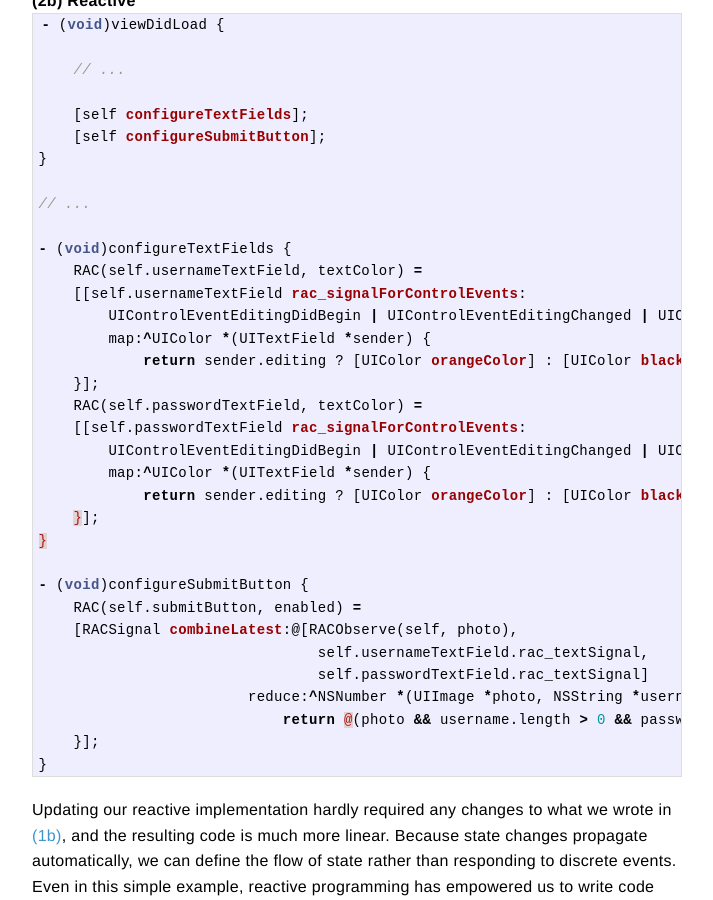
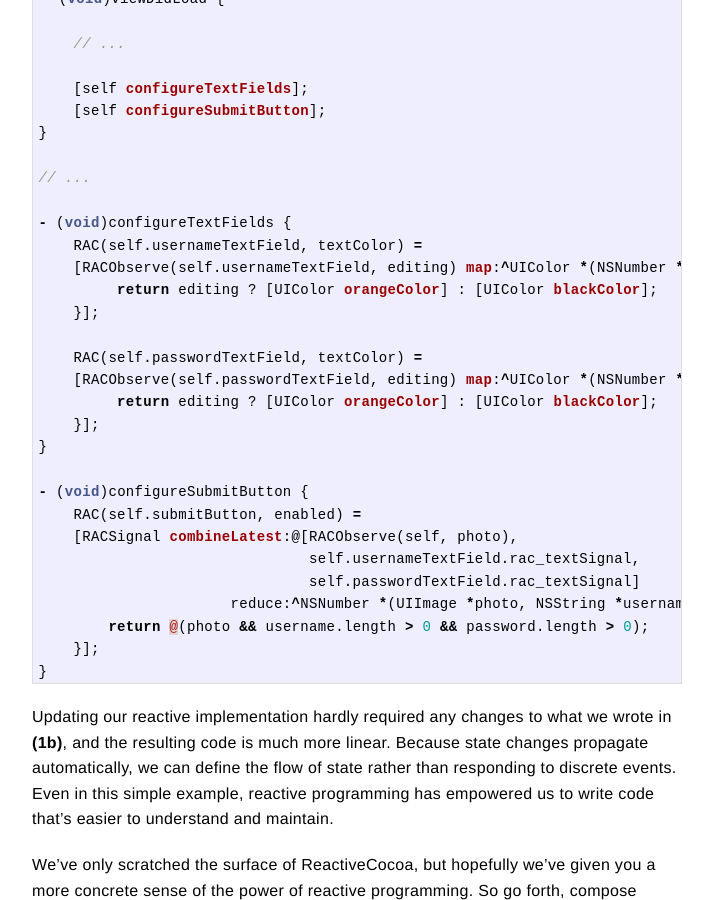
Before and after one commit to venmo/venmo.github.io, a Jekyll site: the page built from _posts/2014-05-21-ReactiveCocoa.md, in a window 1280 px wide and 900 px high, scrolled down 5162 px. Shown: the whole window, without its empty margins (283-996 px from the left). Built offline with Jekyll 4.4.1, drawn with Linux system fonts in a browser that asks for light colours; Markdown is read by kramdown in place of the engine named in the settings; some of the changed text lies outside the part shown.

```diff
--- a/_posts/2014-05-21-ReactiveCocoa.md
+++ b/_posts/2014-05-21-ReactiveCocoa.md
@@ -24,7 +22,7 @@ Let's start with the top of the form, where the user can add or change their pro
 
 The `photoButton`'s text should be either "Add photo" or "Change photo", depending on whether or not a photo has been added, and the `imageView`'s image should be the currently chosen photo. Here's a reasonable imperative implementation:
 
-###(1a) Imperative
+##(1a) Imperative
 
 {% highlight objc %}
 //  SignupViewController.m
@@ -40,16 +38,20 @@ The `photoButton`'s text should be either "Add photo" or "Change photo", dependi
 @implementation SignupViewController
 
 - (void)viewDidLoad {
-    [self.photoButton addTarget:self action:@selector(photoButtonAction) forControlEvents:UIControlEventTouchUpInside];
+    [self.photoButton addTarget:self
+                         action:@selector(photoButtonAction)
+               forControlEvents:UIControlEventTouchUpInside];
 }
 
 - (void)setPhoto:(UIImage *)photo {
     _photo = photo;
     self.imageView.image = photo;
     if (photo) {
-        [self.photoButton setTitle:@"Change photo" forState:UIControlStateNormal];
+        [self.photoButton setTitle:@"Change photo"
+                          forState:UIControlStateNormal];
     } else {
-        [self.photoButton setTitle:@"Add photo" forState:UIControlStateNormal];
+        [self.photoButton setTitle:@"Add photo"
+                          forState:UIControlStateNormal];
     }
 }
 
@@ -69,7 +71,7 @@ The `photoButton`'s text should be either "Add photo" or "Change photo", dependi
 
 Imperative programming involves describing _how_ to do something. Reactive programming, on the other hand, involves  describing  _what_ something is, using streams of values. Here's an equivalent implementation, with ReactiveCocoa.
 
-###(1b) Reactive
+##(1b) Reactive
 
 {% highlight objc %}
 //  SignupViewController.m
@@ -94,7 +96,8 @@ Imperative programming involves describing _how_ to do something. Reactive progr
 }
 
 - (void)configureImageView {
-    RAC(self.imageView, image) = [self.photoSignal map:^UIImage *(UIImage *image) {
+    RAC(self.imageView, image) =
+    [self.photoSignal map:^UIImage *(UIImage *image) {
         return image;
     }];
 }
@@ -104,17 +107,19 @@ Imperative programming involves describing _how_ to do something. Reactive progr
     [self.photoSignal subscribeNext:^(UIImage *image) {
         @strongify(self);
         if (image) {
-            [self.photoButton setTitle:@"Change photo" forState:UIControlStateNormal];
+            [self.photoButton setTitle:@"Change photo"
+                              forState:UIControlStateNormal];
             return;
         }
-        [self.photoButton setTitle:@"Add photo" forState:UIControlStateNormal];
+        [self.photoButton setTitle:@"Add photo"
+                          forState:UIControlStateNormal];
     }];
     [[self.photoButton rac_signalForControlEvents:UIControlEventTouchUpInside]
-        subscribeNext:^(UIButton *button) {
-            @strongify(self);
-            UIImagePickerController *imagePicker = [UIImagePickerController new];
-            imagePicker.delegate = self;
-            [self presentViewController:imagePicker animated:YES completion:nil];
+     subscribeNext:^(UIButton *button) {
+        @strongify(self);
+        UIImagePickerController *imagePicker = [UIImagePickerController new];
+        imagePicker.delegate = self;
+        [self presentViewController:imagePicker animated:YES completion:nil];
     }];
 }
 
@@ -141,19 +144,21 @@ To finish our form, we'll need a username field, a password field, and a submit
 /// ...
 {% endhighlight %}
 
-First, let's try updating our imperative implementation from [(1a)](#1a-imperative).
+First, let's try updating our imperative implementation from **(1a)**.
 
-###(2a) Imperative
+##(2a) Imperative
 
 {% highlight objc %}
 - (void)viewDidLoad {
 
     // ...
 
-    [self.usernameTextField addTarget:self action:@selector(textFieldDidChange:)
-        forControlEvents:UIControlEventEditingDidBegin | UIControlEventEditingChanged | UIControlEventEditingDidEnd];
-    [self.passwordTextField addTarget:self action:@selector(textFieldDidChange:)
-        forControlEvents:UIControlEventEditingDidBegin | UIControlEventEditingChanged | UIControlEventEditingDidEnd];
+    [self.usernameTextField addTarget:self
+                               action:@selector(textFieldDidChange:)
+                     forControlEvents:UIControlEventEditingDidBegin | UIControlEventEditingChanged | UIControlEventEditingDidEnd];
+    [self.passwordTextField addTarget:self
+                               action:@selector(textFieldDidChange:)
+                     forControlEvents:UIControlEventEditingDidBegin | UIControlEventEditingChanged | UIControlEventEditingDidEnd];
     [self updateSubmitButton];
 }
 
@@ -185,11 +190,11 @@ First, let's try updating our imperative implementation from [(1a)](#1a-imperati
 }
 {% endhighlight %}
 
-Dealing with state is messy in the imperative world. Our code has become rather difficult to understand — we update the submit button in three different places, `setPhoto:` has three side effects, and in general, things seem to be happening all over the place. Also, notice that modifying our imperative implementation required touching nearly everything we'd written in [(1a)](#1a-imperative). Adding functionality usually means adding new events and states. In the imperative world, we have to respond to discrete events and state changes and make sure everything stays up to date, resulting in less linear, more tightly coupled code that's more difficult to understand and update.
+Dealing with state is messy in the imperative world. Our code has become rather difficult to understand — we update the submit button in three different places, `setPhoto:` has three side effects, and in general, things seem to be happening all over the place. Also, notice that modifying our imperative implementation required touching nearly everything we'd written in **(1a)**. Adding functionality usually means adding new events and states. In the imperative world, we have to respond to discrete events and state changes and make sure everything stays up to date, resulting in less linear, more tightly coupled code that's more difficult to understand and update.
 
 Let's try updating our reactive implementation.
 
-###(2b) Reactive
+##(2b) Reactive
 
 {% highlight objc %}
 - (void)viewDidLoad {
@@ -204,31 +209,28 @@ Let's try updating our reactive implementation.
 
 - (void)configureTextFields {
     RAC(self.usernameTextField, textColor) =
-    [[self.usernameTextField rac_signalForControlEvents:
-        UIControlEventEditingDidBegin | UIControlEventEditingChanged | UIControlEventEditingDidEnd]
-        map:^UIColor *(UITextField *sender) {
-            return sender.editing ? [UIColor orangeColor] : [UIColor blackColor];
+    [RACObserve(self.usernameTextField, editing) map:^UIColor *(NSNumber *editing) {
+         return editing ? [UIColor orangeColor] : [UIColor blackColor];
     }];
+
     RAC(self.passwordTextField, textColor) =
-    [[self.passwordTextField rac_signalForControlEvents:
-        UIControlEventEditingDidBegin | UIControlEventEditingChanged | UIControlEventEditingDidEnd]
-        map:^UIColor *(UITextField *sender) {
-            return sender.editing ? [UIColor orangeColor] : [UIColor blackColor];
+    [RACObserve(self.passwordTextField, editing) map:^UIColor *(NSNumber *editing) {
+         return editing ? [UIColor orangeColor] : [UIColor blackColor];
     }];
 }
 
 - (void)configureSubmitButton {
     RAC(self.submitButton, enabled) =
     [RACSignal combineLatest:@[RACObserve(self, photo),
-                                self.usernameTextField.rac_textSignal,
-                                self.passwordTextField.rac_textSignal]
-                        reduce:^NSNumber *(UIImage *photo, NSString *username, NSString *password){
-                            return @(photo && username.length > 0 && password.length > 0);
+                               self.usernameTextField.rac_textSignal,
+                               self.passwordTextField.rac_textSignal]
+                      reduce:^NSNumber *(UIImage *photo, NSString *username, NSString *password){
+        return @(photo && username.length > 0 && password.length > 0);
     }];
 }
 {% endhighlight %}
 
-Updating our reactive implementation hardly required any changes to what we wrote in [(1b)](#1b-reactive), and the resulting code is much more linear. Because state changes propagate automatically, we can define the flow of state rather than responding to discrete events. Even in this simple example, reactive programming has empowered us to write code that's easier to understand and maintain.
+Updating our reactive implementation hardly required any changes to what we wrote in **(1b)**, and the resulting code is much more linear. Because state changes propagate automatically, we can define the flow of state rather than responding to discrete events. Even in this simple example, reactive programming has empowered us to write code that's easier to understand and maintain.
 
 We've only scratched the surface of ReactiveCocoa, but hopefully we've given you a more concrete sense of the power of reactive programming. So go forth, compose signals, minimize state, and put away that spaghetti — let's make lasagna ;)
 
```
Also changed, not shown: other parts of _posts/2014-05-21-ReactiveCocoa.md (+0 -4 lines), images/reactive_signup.png.
